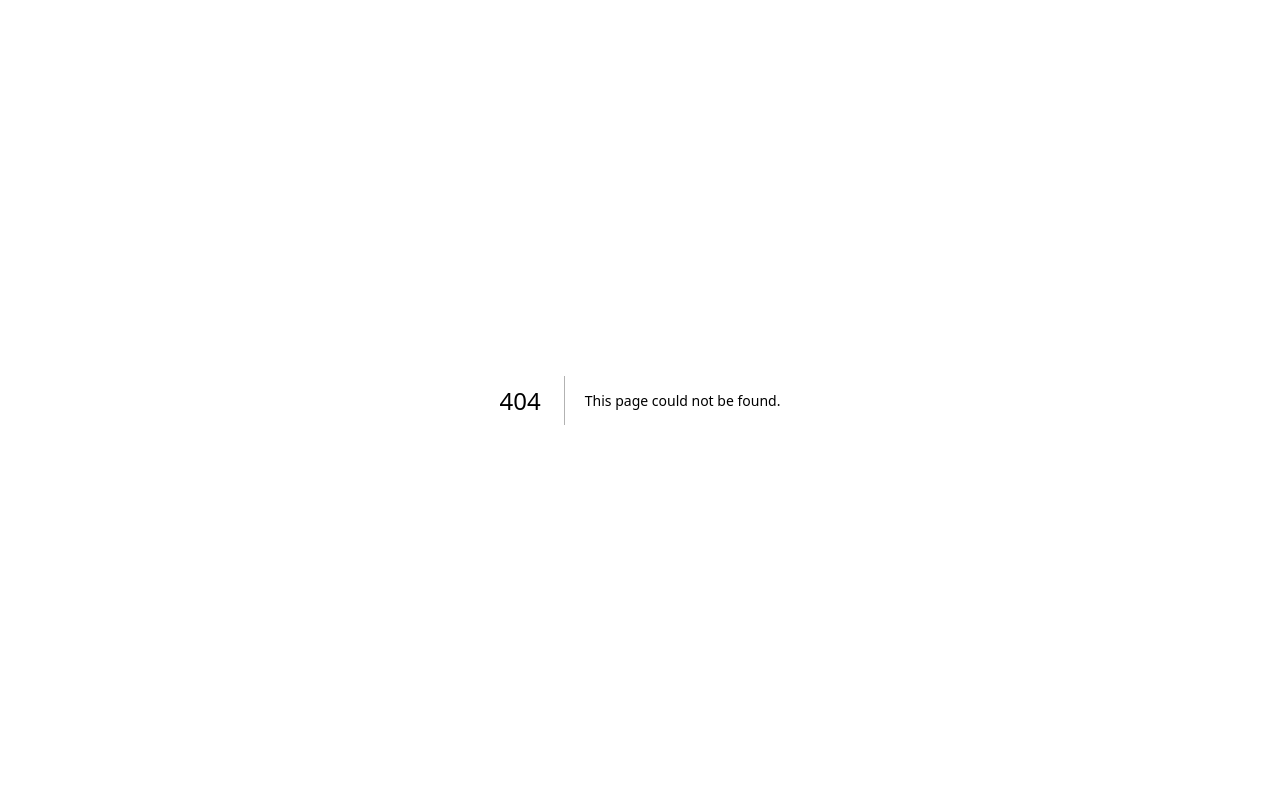
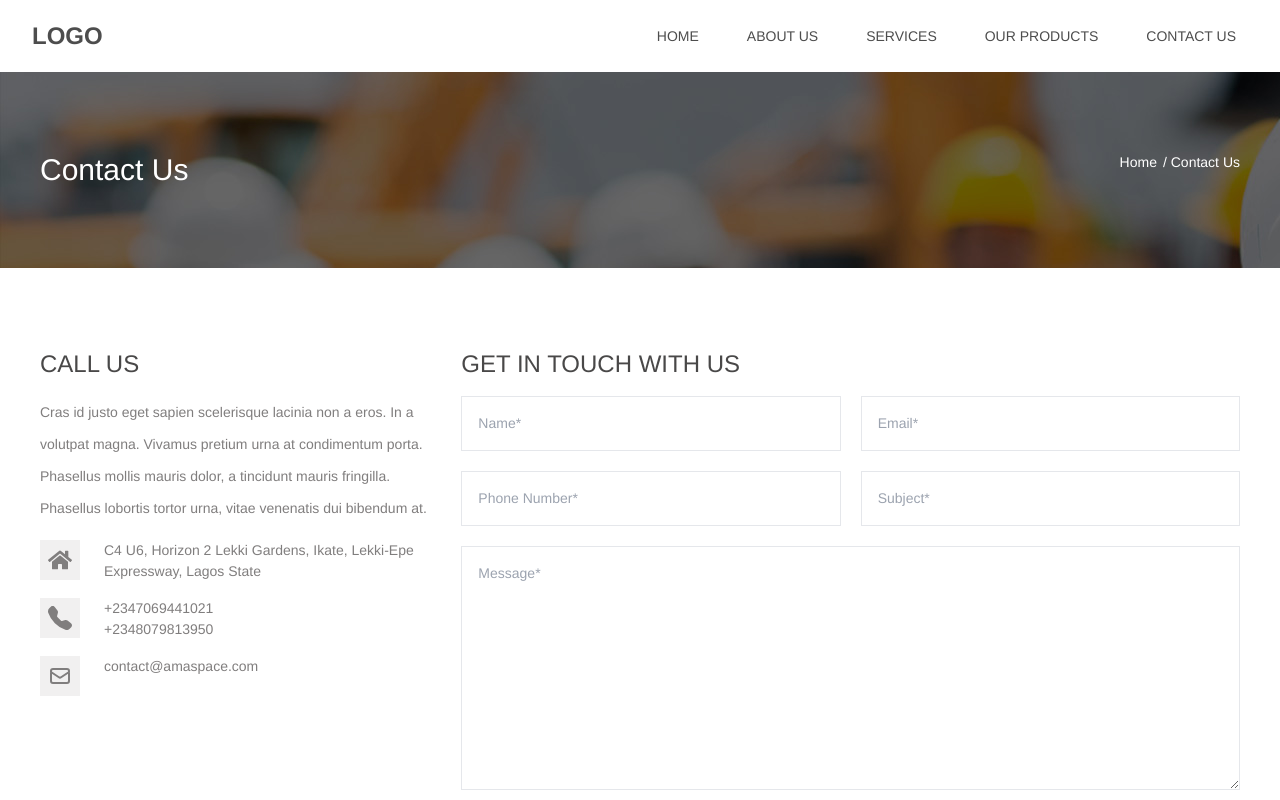
Before and after one commit to mcjovial/landing, a Next.js app: page /contact-us in a window 1280 px wide. Before the commit this address had no page. Shown: the top 800 px of the page. Built offline with nearby package versions, Linux system fonts and the light colour scheme.

Commit message:
contact page done

```diff
--- /dev/null
+++ b/src/pages/404.tsx
@@ -0,0 +1,19 @@
+import Link from 'next/link'
+import React from 'react'
+
+const NotFound = () => {
+  return (
+    <div className='h-screen w-full'>
+      <div className='grid place-items-center text-[#5f5e5e] m-auto h-full'>
+        <div className='text-center'>
+          <p className='text-[150px]'>404</p>
+          <p className='text-3xl tracking-wider'>Page not found</p>
+          <p className='tracking-wider py-8'>The page you were looking for could not be found.</p>
+          <Link className='py-2 bg-[#f3b004] px-6 text-lg rounded text-white' href='/'>Go back home</Link>
+        </div>
+      </div>
+    </div>
+  )
+}
+
+export default NotFound
--- /dev/null
+++ b/src/pages/contact-us.tsx
@@ -0,0 +1,87 @@
+import Footer from '@/components/Footer'
+import NavBar from '@/components/Navbar'
+import Breadcrum from '@/components/Page/Breadcrum'
+import Partners from '@/components/Partners'
+import Head from 'next/head'
+import React from 'react'
+import { BsFillTelephoneFill } from 'react-icons/bs'
+import { FaHome } from 'react-icons/fa'
+import { HiOutlineMail } from 'react-icons/hi'
+
+const ContactUs = () => {
+  return (
+    <div>
+      <Head>
+        <title>Create Next App</title>
+        <meta name='description' content='Generated by create next app' />
+        <meta name='viewport' content='width=device-width, initial-scale=1' />
+        <link rel='icon' href='/favicon.ico' />
+      </Head>
+      <main className='bg-white'>
+        <div className='bg-white'>
+          <NavBar/>
+        </div>
+        <div className='bg-[url("/assets/bg-section-3.jpg")] bg-no-repeat bg-fixed'>
+          <Breadcrum title='contact us' name='contact us'/>
+        </div>
+        <div className=''>
+          <div className='container m-auto px-10 py-20'>
+            <div className='flex justify-between gap-8'>
+              <div className='w-1/3 text-[#807e7e] space-y-4'>
+                <p className='uppercase text-2xl text-[#494848]'>call us</p>
+                <p className='leading-[32px]'>Cras id justo eget sapien scelerisque lacinia non a eros. In a volutpat magna. Vivamus pretium urna at condimentum porta. Phasellus mollis mauris dolor, a tincidunt mauris fringilla. Phasellus lobortis tortor urna, vitae venenatis dui bibendum at.</p>
+                <div className='flex items-start gap-6'>
+                  <div className='text-2xl p-2 bg-[#f1f0f0]'>
+                    <FaHome />
+                  </div>
+                  <div>
+                    <p>C4 U6, Horizon 2 Lekki Gardens, Ikate, Lekki-Epe Expressway, Lagos State</p>
+                  </div>
+                </div>
+                <div className='flex items-start gap-6'>
+                  <div className='text-2xl p-2 bg-[#f1f0f0]'>
+                    <BsFillTelephoneFill />
+                  </div>
+                  <div>
+                    <p>+2347069441021</p>
+                    <p>+2348079813950</p>
+                  </div>
+                </div>
+                <div className='flex items-start gap-6'>
+                  <div className='text-2xl p-2 bg-[#f1f0f0]'>
+                    <HiOutlineMail />
+                  </div>
+                  <div>
+                    <p>contact@amaspace.com</p>
+                  </div>
+                </div>
+              </div>
+              <div className='w-2/3 text-[#807e7e] space-y-4'>
+                <p className='uppercase text-2xl text-[#494848]'>Get in touch with us</p>
+                <form action="" className='w-full space-y-5'>
+                  <div className='flex justify-between gap-5'>
+                    <input className='w-full border px-4 py-4 focus:outline focus:outline-[#a19f9f] focus:border-none' type="text" placeholder='Name*'/>
+                    <input className='w-full border px-4 py-4 focus:outline focus:outline-[#a19f9f] focus:border-none' type="email" placeholder='Email*'/>
+                  </div>
+                  <div className='flex justify-between gap-5'>
+                    <input className='w-full border px-4 py-4 focus:outline focus:outline-[#a19f9f] focus:border-none' type="text" placeholder='Phone Number*'/>
+                    <input className='w-full border px-4 py-4 focus:outline focus:outline-[#a19f9f] focus:border-none' type="text" placeholder='Subject*'/>
+                  </div>
+                  <div>
+                    <textarea className='w-full border px-4 py-4 focus:outline focus:outline-[#a19f9f] focus:border-none' name="message" id="" rows="10" placeholder='Message*'></textarea>
+                  </div>
+                  <div className='text-center'>
+                    <button className='bg-[#f3b004] hover:bg-[#272626] py-4 px-10 uppercase text-white'>Send message</button>
+                  </div>
+                </form>
+              </div>
+            </div>
+          </div>
+        </div>
+        <Footer />
+      </main>
+    </div>
+  )
+}
+
+export default ContactUs
```
